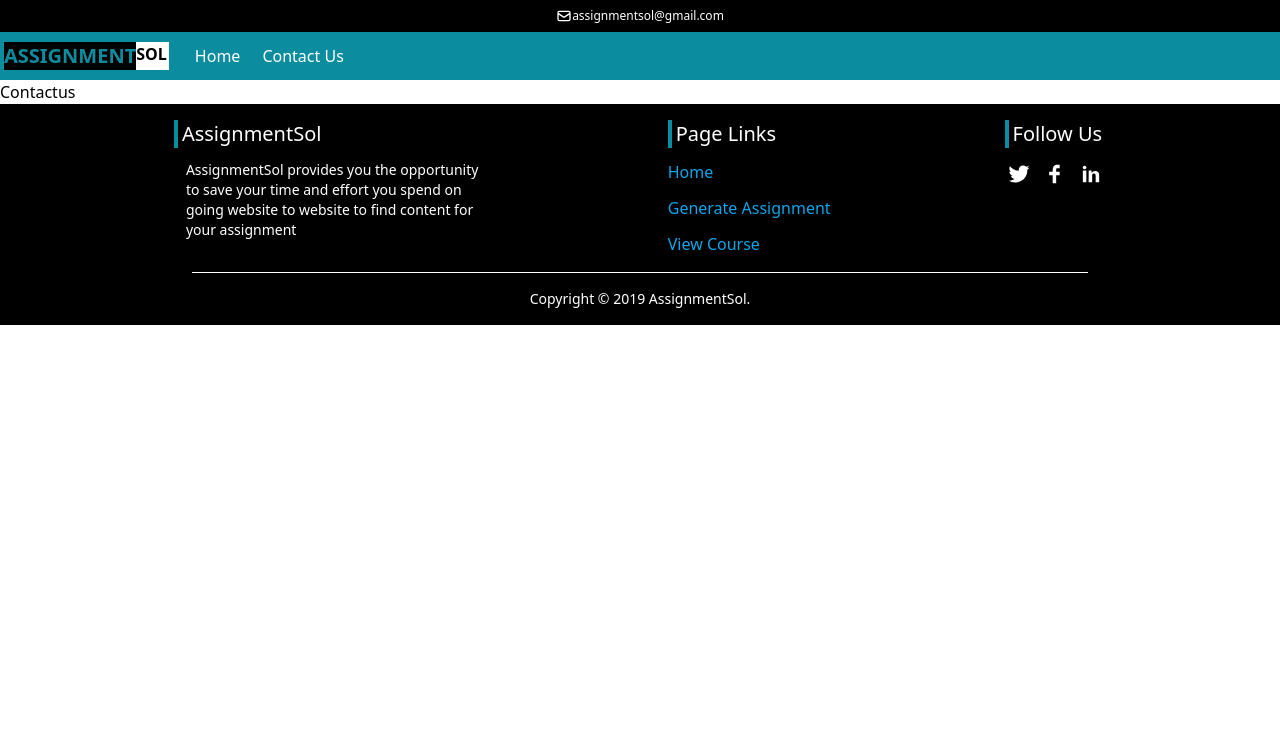
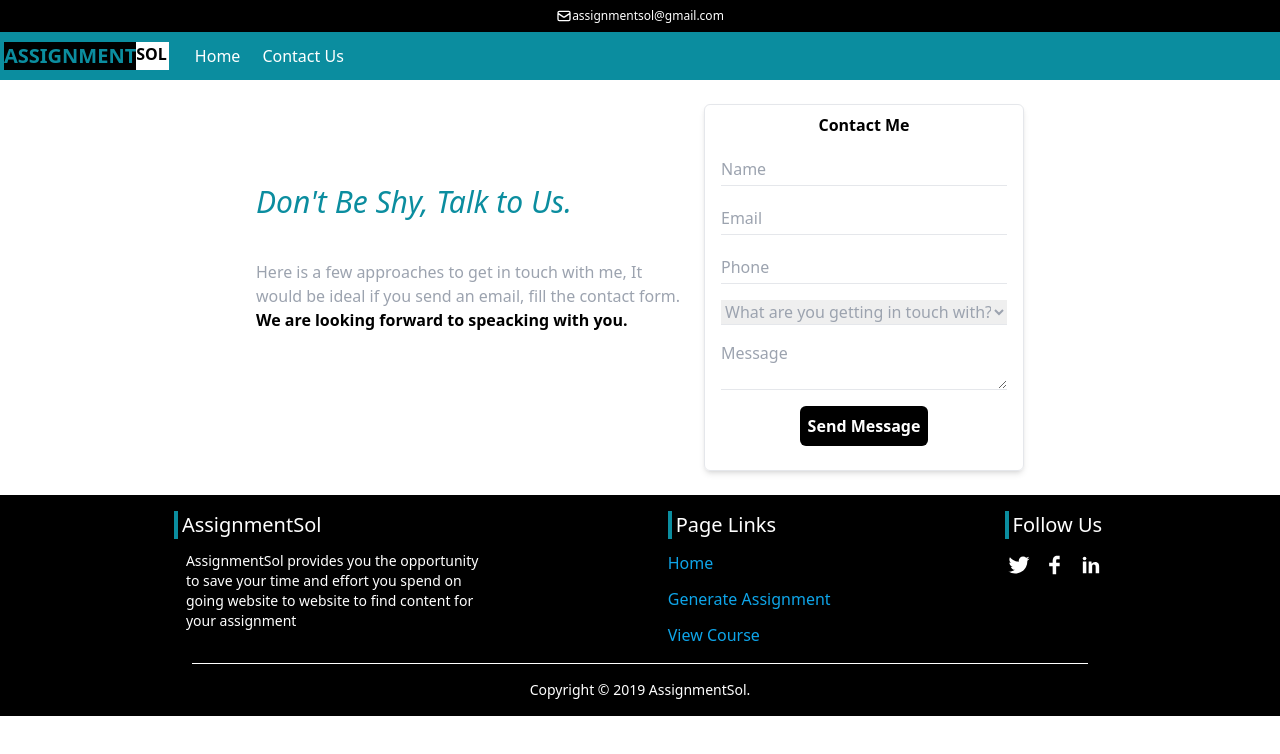
Before and after one commit to aziz-codes/assignment-sol, a React (Vite) app: page /contact-us in a window 1280 px wide. Shown: the top 754 px of the page. Built offline with nearby package versions, Linux system fonts and the light colour scheme.

Commit message:
Contact Us Page ready

```diff
--- a/src/pages/Contactus.jsx
+++ b/src/pages/Contactus.jsx
@@ -1,7 +1,53 @@
-import React from "react";
-
 const Contactus = () => {
-  return <div>Contactus</div>;
+  return (
+    <section className="flex lg:flex-row flex-col flex-wrap justify-center px-3 w-full my-6">
+      <div className="first-section flex flex-col gap-10 max-w-md relative top-20 pr-3">
+        <h1 className="text-[#0b8d9f] text-3xl italic">
+          Don't Be Shy, Talk to Us.
+        </h1>
+        <h4 className="text-md text-gray-400">
+          Here is a few approaches to get in touch with me, It would be ideal if
+          you send an email, fill the contact form.{" "}
+          <span className="font-bold text-black">
+            We are looking forward to speacking with you.
+          </span>
+        </h4>
+      </div>
+      <div className="second-section border w-[320px] max-w-sm shadow-md rounded-md h-auto py-2  flex flex-col gap-4 px-4 pb-6">
+        <h2 className="text-center font-semibold">Contact Me</h2>
+        <input
+          type="text"
+          placeholder="Name"
+          className="border-b focus:outline-none outline-none py-1"
+        />
+        <input
+          type="email"
+          placeholder="Email"
+          className="border-b focus:outline-none outline-none py-1"
+        />
+        <input
+          type="phone"
+          placeholder="Phone"
+          className="border-b focus:outline-none outline-none py-1"
+        />
+        <select className="border-b outline-none text-gray-400">
+          <option disabled selected>
+            What are you getting in touch with?
+          </option>
+          <option>Account</option>
+          <option>Courses</option>
+          <option>Assignemnt</option>
+        </select>
+        <textarea
+          placeholder="Message"
+          className="border-b outline-none"
+        ></textarea>
+        <button className="px-1 border-none bg-black text-white font-bold p-1 rounded-md py-2 w-32 mx-auto">
+          Send Message
+        </button>
+      </div>
+    </section>
+  );
 };
 
 export default Contactus;
```
